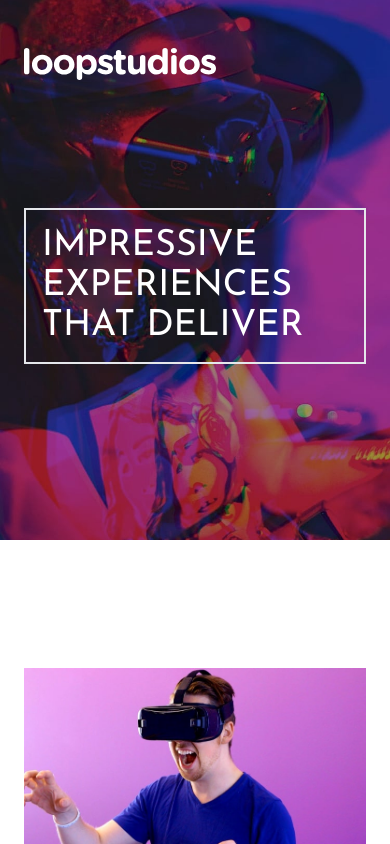
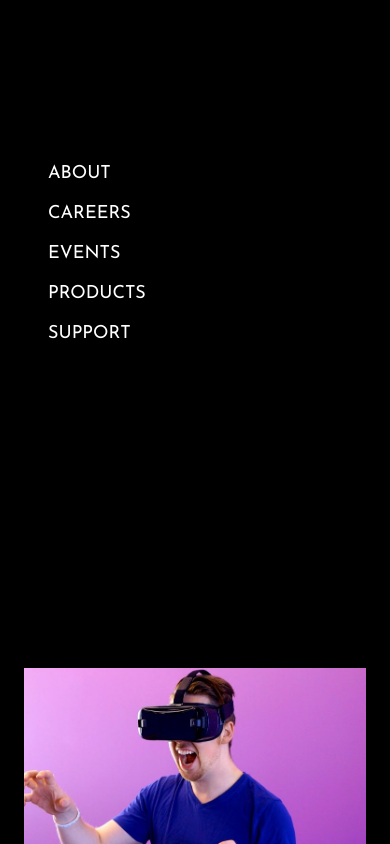
Before and after one commit to kongyutay/tailwind-loopstudios-website, a website: page index.html in a window 390 px wide. Both pictures are taken after a click on the button 354 px from the left and 64 px from the top of the page. Shown: the top 844 px of the page. Drawn offline with Linux system fonts and the light colour scheme.

Commit message:
added js

```diff
--- a/index.html
+++ b/index.html
@@ -9,6 +9,7 @@
             href="https://fonts.googleapis.com/css2?family=Alata&family=Josefin+Sans:ital,wght@0,100..700;1,100..700&display=swap"
             rel="stylesheet"
         />
+        <script src="js/script.js" defer></script>
         <link rel="stylesheet" href="css/style.css" />
         <title>Loopstudios Website</title>
     </head>
--- /dev/null
+++ b/js/script.js
@@ -0,0 +1,9 @@
+const btn = document.getElementById("menu-btn");
+const menu = document.getElementById("menu");
+btn.addEventListener("click", navToggle);
+
+function navToggle() {
+    btn.classList.toggle("open");
+    menu.classList.toggle("flex");
+    menu.classList.toggle("hidden");
+}
```
